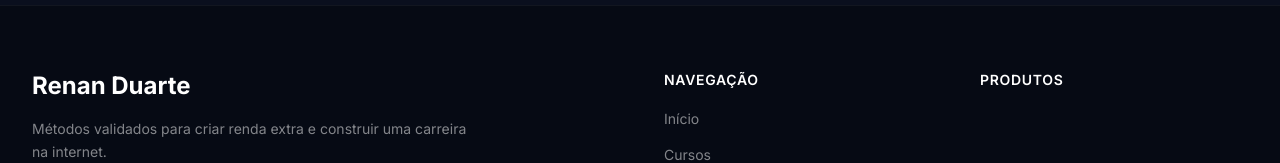
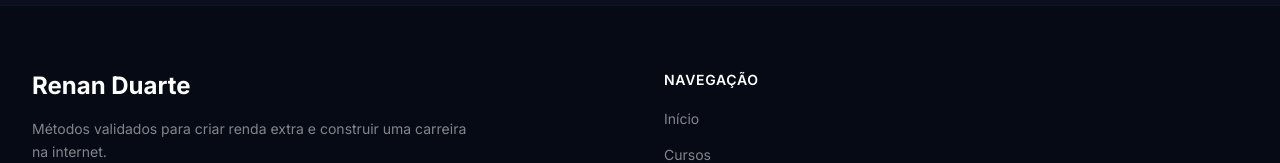
Before and after one commit to fortsolucoesudi/metodorendaonline, a Next.js app: page / in a window 1280 px wide. Shown: the part 5068-5231 px from the top of the page. Built offline with nearby package versions, Linux system fonts and the light colour scheme; no server answers; a web font is replaced by a local one.

Commit message:
Atualização do site

```diff
--- a/components/layout/footer.tsx
+++ b/components/layout/footer.tsx
@@ -44,7 +44,6 @@ export function Footer() {
 
           <div>
             <h4 className="mb-4 text-sm font-semibold uppercase tracking-wider text-white">
-              Produtos
             </h4>
             <ul className="flex flex-col gap-3">
             {/*}
```
